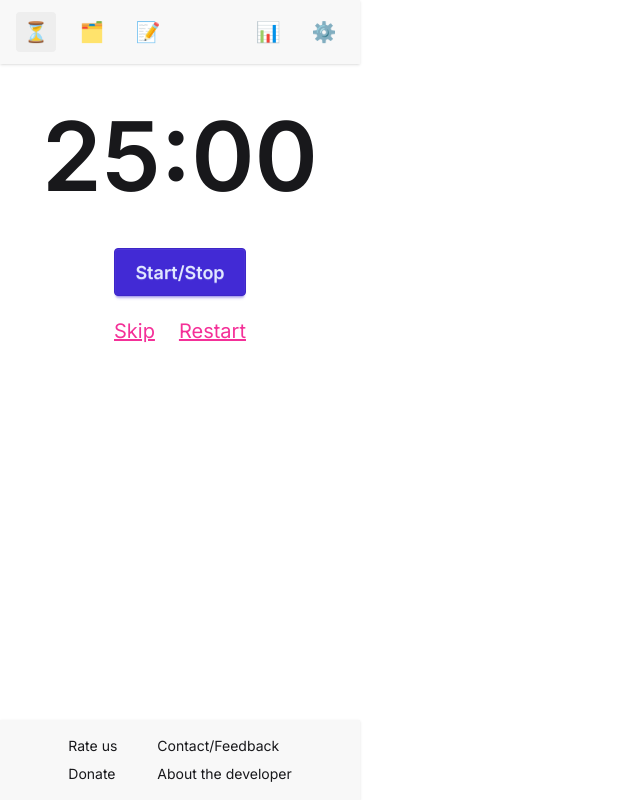
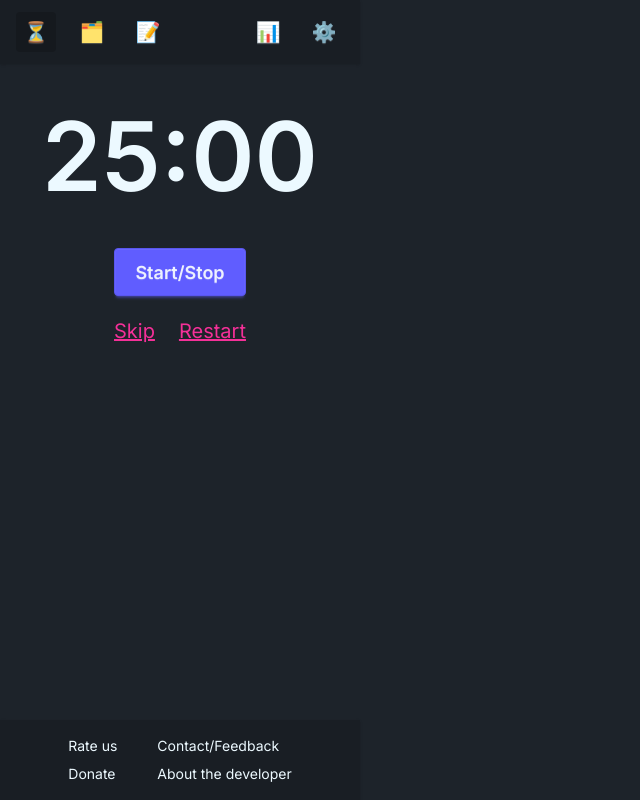
Before and after one commit to jamiewilliamsxyz/pomoflow, a React (Vite) app: page / in a window 1280 px wide. Shown: the whole page, without its empty margins (0-640 px from the left). Built offline with nearby package versions, Linux system fonts and the light colour scheme.

Commit message:
Fixed theme issue

```diff
--- a/src/main.jsx
+++ b/src/main.jsx
@@ -1,3 +1,5 @@
+import "./utils/setTheme";
+
 import { StrictMode } from "react";
 import { createRoot } from "react-dom/client";
 import { MemoryRouter, Routes, Route } from "react-router-dom";
--- /dev/null
+++ b/src/utils/setTheme.js
@@ -0,0 +1,9 @@
+const savedTheme = localStorage.getItem("theme");
+const defaultTheme = "dark";
+
+if (!savedTheme) {
+  localStorage.setItem("theme", defaultTheme);
+  document.documentElement.setAttribute("data-theme", defaultTheme);
+} else {
+  document.documentElement.setAttribute("data-theme", savedTheme);
+}
```
